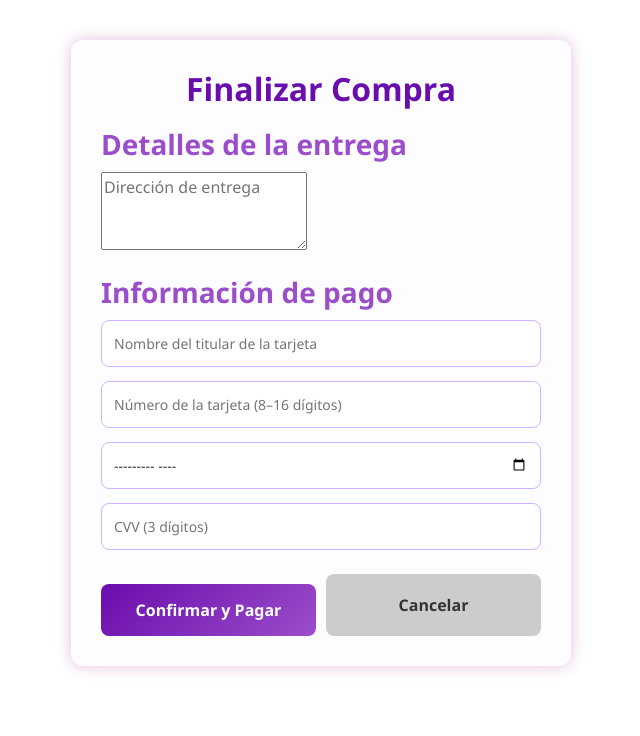
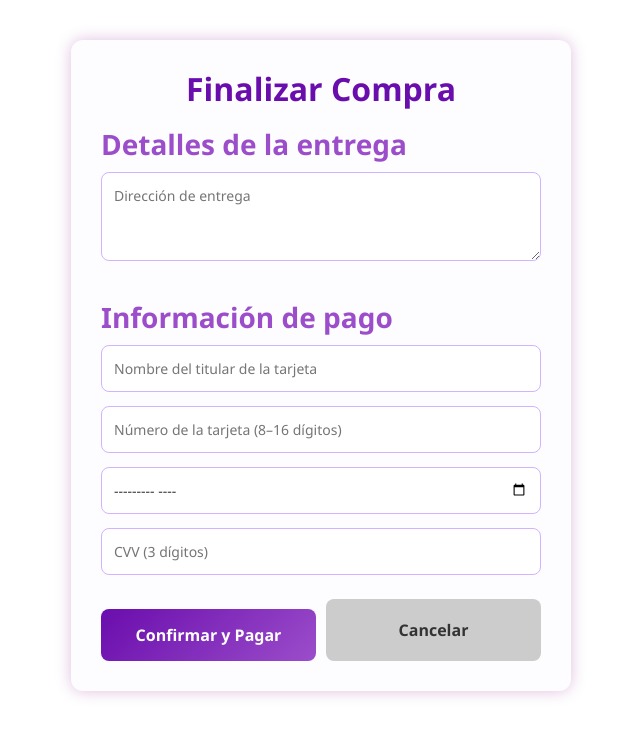
Before and after one commit to Andres-Ortiz09/TAMBO_FRONTEND, a React (Vite) app: page /checkout in a window 1280 px wide. Shown: the top 736 px of the page, without its empty margins (319-959 px from the left). Built offline with nearby package versions, Linux system fonts and the light colour scheme.

Commit message:
Correción pagos

```diff
--- a/src/Components/CheckoutForm.css
+++ b/src/Components/CheckoutForm.css
@@ -87,3 +87,23 @@
   font-weight: 600;
   color: #6a0dad;
 }
+.checkout-form textarea {
+  width: 100%;
+  padding: 12px;
+  margin-bottom: 14px;
+  border: 1px solid #d1b3ff;
+  border-radius: 8px;
+  font-size: 14px;
+  background-color: #ffffff;
+  color: #333;
+  transition: border-color 0.3s ease, box-shadow 0.3s ease;
+  font-family: inherit; /* para que use la misma fuente */
+  box-sizing: border-box; /* para que padding no aumente ancho */
+}
+
+.checkout-form textarea:focus {
+  border-color: #6a0dad;
+  box-shadow: 0 0 6px rgba(106, 13, 173, 0.4);
+  outline: none;
+  background-color: #ffffff;
+}
```
